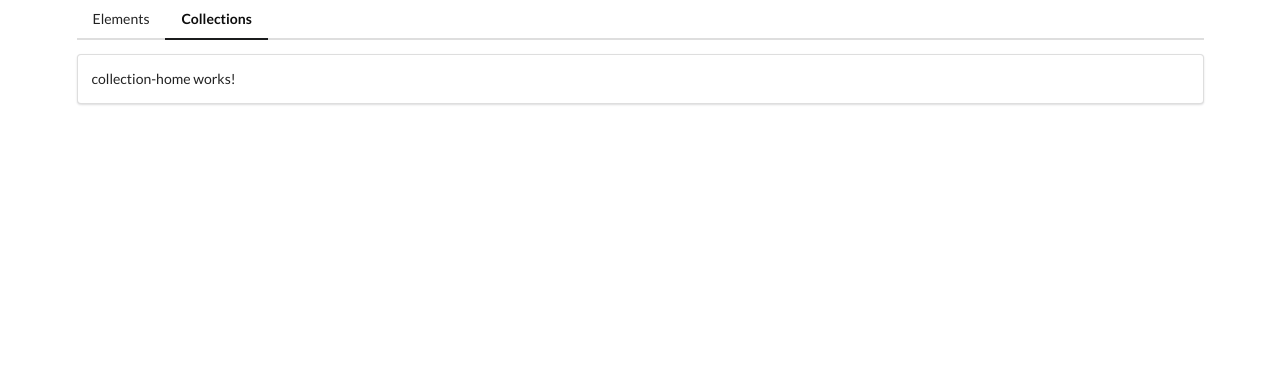
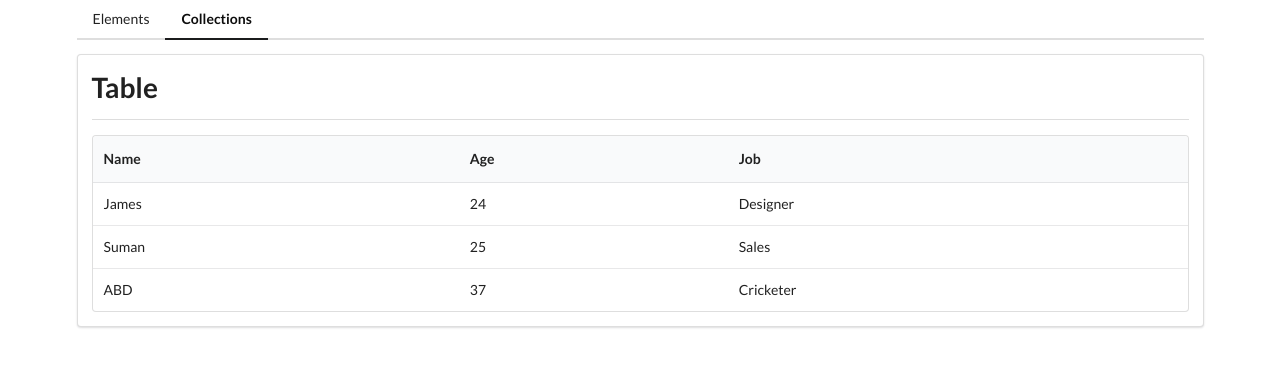
Before and after one commit to sijanghm/comps, an Angular app: page /collections in a window 1280 px wide. Shown: the top 366 px of the page. Built offline with nearby package versions, Linux system fonts and the light colour scheme.

Commit message:
table component added

```diff
--- a/src/app/collections/collection-home/collection-home.component.html
+++ b/src/app/collections/collection-home/collection-home.component.html
@@ -1 +1,2 @@
-<p>collection-home works!</p>
+<app-divider>Table</app-divider>
+<app-table [data]="data" [headers]="headers"></app-table>
--- a/src/app/collections/collection-home/collection-home.component.ts
+++ b/src/app/collections/collection-home/collection-home.component.ts
@@ -7,6 +7,17 @@ import { Component, OnInit } from '@angular/core';
 })
 export class CollectionHomeComponent implements OnInit {
 
+  data = [
+      {name:'James', age:24, job:'Designer'},
+      {name: 'Suman', age: 25, job: 'Sales'},
+      {name: 'ABD', age:37, job:'Cricketer'}
+  ]
+
+  headers = [
+    {key:'name', label:'Name'},
+    {key:'age', label:'Age'},
+    {key:'job', label:'Job'}
+  ]
   constructor() { }
 
   ngOnInit(): void {
--- /dev/null
+++ b/src/app/collections/table/table.component.html
@@ -0,0 +1,14 @@
+<table class="ui table">
+  <thead>
+    <tr>
+      <th *ngFor="let header of headers">{{ header.label }}</th>
+    </tr>
+  </thead>
+  <tbody>
+    <tr *ngFor="let da of data">
+      <td>{{da.name}}</td>
+      <td>{{da.age}}</td>
+      <td>{{da.job}}</td>
+    </tr>
+  </tbody>
+</table>
--- /dev/null
+++ b/src/app/collections/table/table.component.ts
@@ -0,0 +1,18 @@
+import { Component, Input, OnInit } from '@angular/core';
+
+@Component({
+  selector: 'app-table',
+  templateUrl: './table.component.html',
+  styleUrls: ['./table.component.css']
+})
+export class TableComponent implements OnInit {
+
+  @Input() data :any= [];
+  @Input() headers:any= [];
+
+  constructor() { }
+
+  ngOnInit(): void {
+  }
+
+}
--- a/src/app/elements/elements-home/elements-home.component.css
+++ b/src/app/elements/elements-home/elements-home.component.css
@@ -0,0 +1,3 @@
+div.ui.icon.header:empty{
+  display: none;
+}
--- a/src/app/elements/elements-home/elements-home.component.html
+++ b/src/app/elements/elements-home/elements-home.component.html
@@ -1,2 +1,10 @@
 <app-divider>Placeholder Component</app-divider>
 <app-placeholder></app-placeholder>
+<app-divider>Segment Component</app-divider>
+<app-segment>
+  <header>
+  <i class="pdf file outline icon"></i>
+  No documents are listed for this customer.
+</header>
+  <div class="ui primary button">Add Document</div>
+</app-segment>
--- a/src/app/elements/elements.module.ts
+++ b/src/app/elements/elements.module.ts
@@ -6,6 +6,7 @@ import { ElementsHomeComponent } from './elements-home/elements-home.component';
 import { PlaceholderComponent } from './placeholder/placeholder.component';
 import { TimesDirective } from './times.directive';
 import { SharedModule } from '../shared/shared.module';
+import { SegmentComponent } from './segment/segment.component';
 
 
 @NgModule({
@@ -13,6 +14,7 @@ import { SharedModule } from '../shared/shared.module';
     ElementsHomeComponent,
     PlaceholderComponent,
     TimesDirective,
+    SegmentComponent,
 
   ],
   imports: [
--- /dev/null
+++ b/src/app/elements/segment/segment.component.html
@@ -0,0 +1,6 @@
+<div class="ui placeholder segment">
+  <div class="ui icon header">
+   <ng-content select="header"></ng-content>
+  </div>
+ <ng-content></ng-content>
+</div>
--- /dev/null
+++ b/src/app/elements/segment/segment.component.ts
@@ -0,0 +1,15 @@
+import { Component, OnInit } from '@angular/core';
+
+@Component({
+  selector: 'app-segment',
+  templateUrl: './segment.component.html',
+  styleUrls: ['./segment.component.css']
+})
+export class SegmentComponent implements OnInit {
+
+  constructor() { }
+
+  ngOnInit(): void {
+  }
+
+}
```
Also changed, not shown: src/app/collections/collections.module.ts (+6 -2 lines), src/app/collections/table/table.component.css (added), src/app/elements/segment/segment.component.css (added), 2 other files (tests, documents, lock files or other folders).
